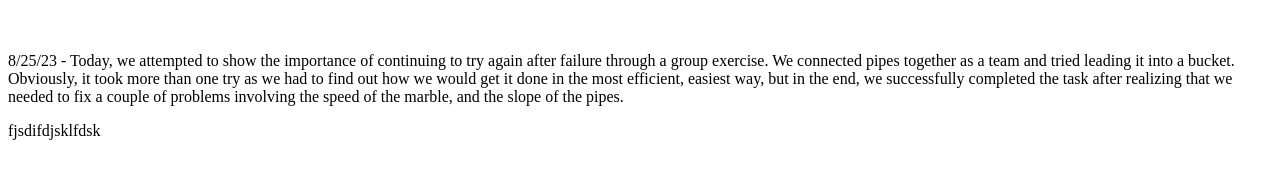
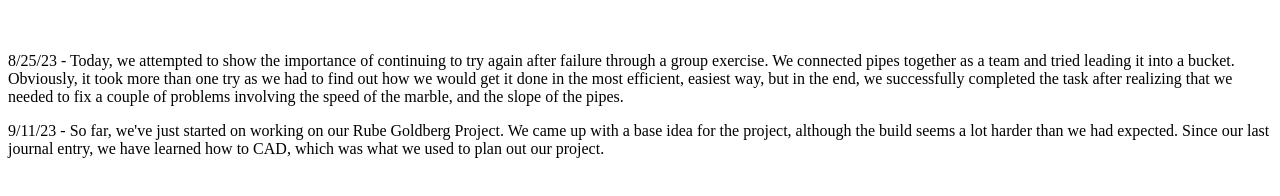
Before and after one commit to dhlee1230/Website, a plain HTML site: page index.html in a window 1280 px wide. Shown: the part 222-418 px from the top of the page. Drawn offline with Linux system fonts and the light colour scheme.

Commit message:
2nd journal

```diff
--- a/index.html
+++ b/index.html
@@ -17,7 +17,7 @@
         </p>
 
         <p>
-            fjsdifdjsklfdsk
+            9/11/23 - So far, we've just started on working on our Rube Goldberg Project. We came up with a base idea for the project, although the build seems a lot harder than we had expected. Since our last journal entry, we have learned how to CAD, which was what we used to plan out our project.
         </p>
     </body>
 
```
